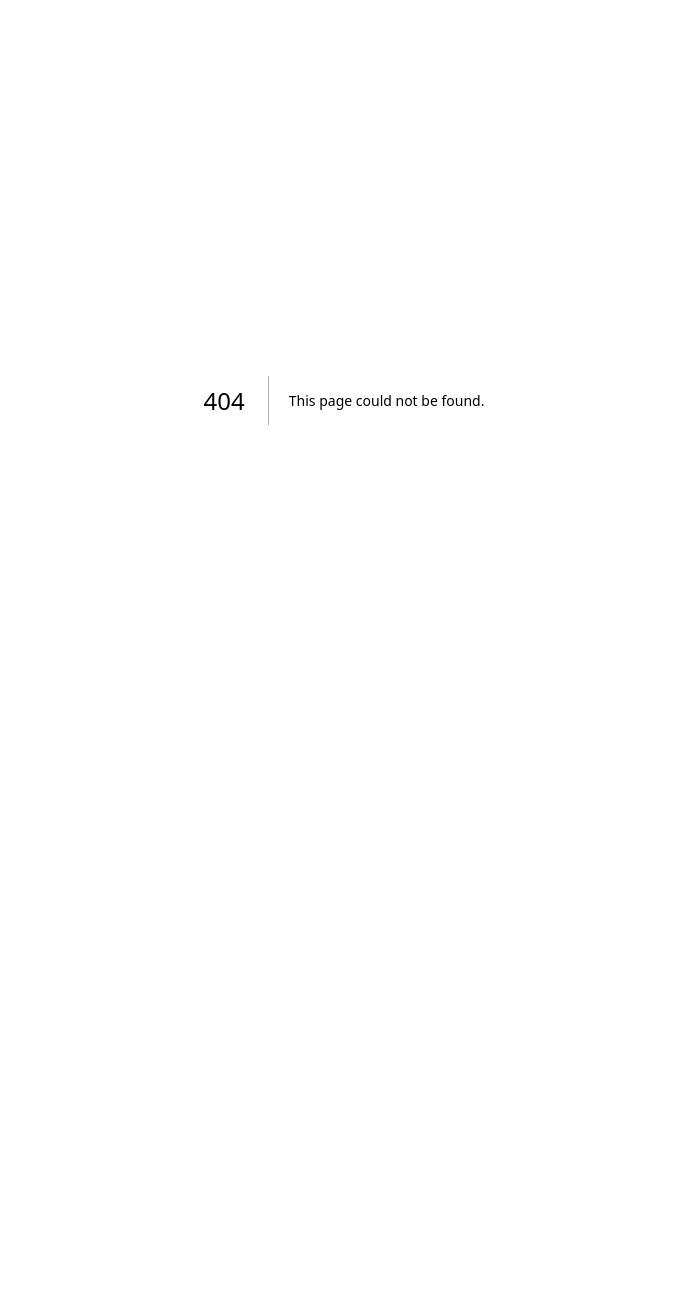
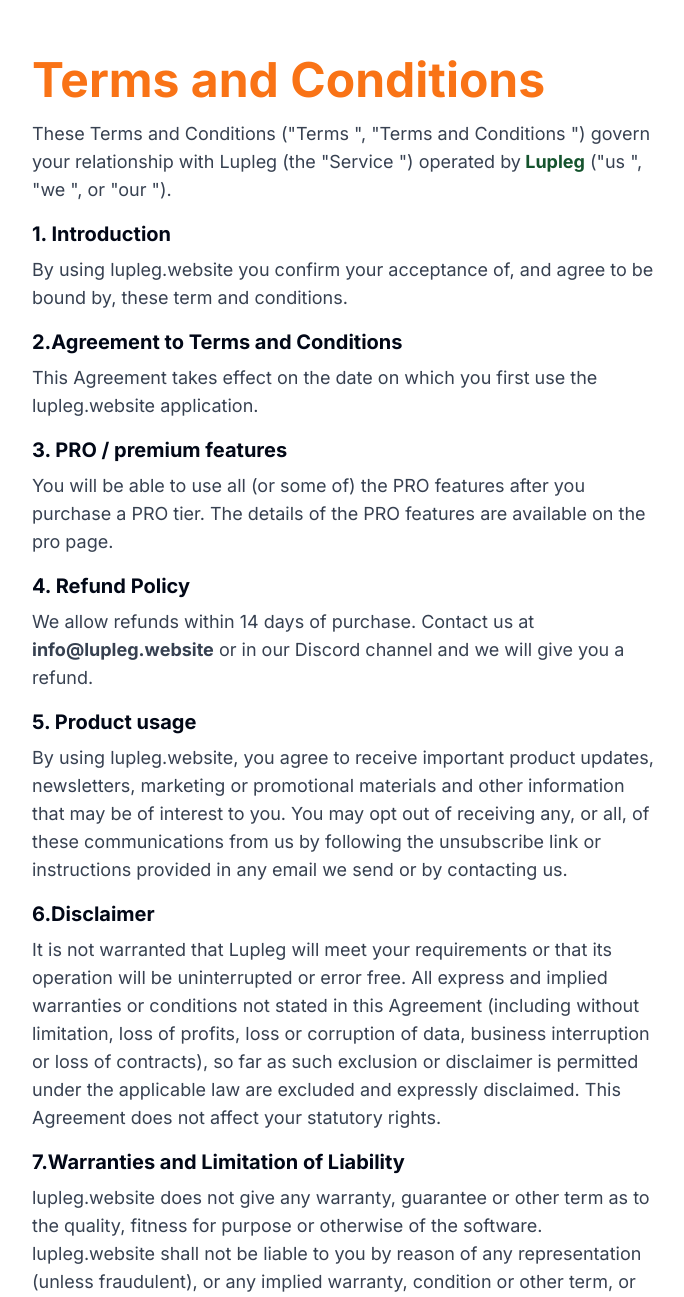
Before and after one commit to Lupleg/Conference, a Next.js app: page /terms in a window 1280 px wide. Before the commit this address had no page. Shown: the top 1297 px of the page, without its empty margins (296-980 px from the left). Before the commit the page ends 800 px from the top, so only its background shows below. Built offline with nearby package versions, Linux system fonts and the light colour scheme.

Commit message:
Created terms page.

```diff
--- /dev/null
+++ b/app/terms/page.jsx
@@ -0,0 +1,110 @@
+import React from "react";
+
+export default function termspage() {
+  return (
+    <div className=" p-6 max-w-2xl mx-auto mt-8">
+      <h1 className="text-5xl font-bold text-orange-500 mb-4">
+        Terms and Conditions
+      </h1>
+      <p className="text-gray-700 mb-4 text-lg">
+        These Terms and Conditions ("Terms ", "Terms and Conditions ") govern
+        your relationship with Lupleg (the "Service ") operated by
+        <span className="text-green-900 font-bold"> Lupleg</span> ("us ", "we ",
+        or "our ").
+      </p>
+      <h3 className="text-xl font-bold mt-4 mb-2">1. Introduction</h3>
+      <p className="text-gray-700 mb-4 text-lg">
+        By using lupleg.website you confirm your acceptance of, and agree to be
+        bound by, these term and conditions.
+      </p>
+      <h3 className="text-xl font-bold mt-4 mb-2">
+        2.Agreement to Terms and Conditions
+      </h3>
+      <p className="text-gray-700 mb-4 text-lg">
+        This Agreement takes effect on the date on which you first use the
+        lupleg.website application.
+      </p>
+      <h3 className=" text-xl font-bold mt-4 mb-2">
+        3. PRO / premium features
+      </h3>
+      <p className="text-gray-700 mb-4 text-lg">
+        You will be able to use all (or some of) the PRO features after you
+        purchase a PRO tier. The details of the PRO features are available on
+        the pro page.
+      </p>
+      <h3 className="text-xl font-bold mt-4 mb-2">4. Refund Policy</h3>
+      <p className="text-gray-700 mb-4 text-lg">
+        We allow refunds within 14 days of purchase. Contact us at <br />
+        <b>info@lupleg.website</b> or in our Discord channel and we will give
+        you a refund.
+      </p>
+      <h3 className="text-xl font-bold mt-4 mb-2"> 5. Product usage</h3>
+      <p className="text-gray-700 mb-4 text-lg">
+        By using lupleg.website, you agree to receive important product updates,
+        newsletters, marketing or promotional materials and other information
+        that may be of interest to you. You may opt out of receiving any, or
+        all, of these communications from us by following the unsubscribe link
+        or instructions provided in any email we send or by contacting us.
+      </p>
+
+      <h3 className="text-xl font-bold mt-4 mb-2">6.Disclaimer</h3>
+      <p className="text-gray-700 mb-4 text-lg">
+        It is not warranted that Lupleg will meet your requirements or that its
+        operation will be uninterrupted or error free. All express and implied
+        warranties or conditions not stated in this Agreement (including without
+        limitation, loss of profits, loss or corruption of data, business
+        interruption or loss of contracts), so far as such exclusion or
+        disclaimer is permitted under the applicable law are excluded and
+        expressly disclaimed. This Agreement does not affect your statutory
+        rights.
+      </p>
+      <h3 className="text-xl font-bold mt-4 mb-2">
+        7.Warranties and Limitation of Liability
+      </h3>
+      <p className="text-gray-700 mb-4 text-lg">
+        lupleg.website does not give any warranty, guarantee or other term as to
+        the quality, fitness for purpose or otherwise of the software.
+        lupleg.website shall not be liable to you by reason of any
+        representation (unless fraudulent), or any implied warranty, condition
+        or other term, or any duty at common law, for any loss of profit or any
+        indirect, special or consequential loss, damage, costs, expenses or
+        other claims (whether caused by iCodeThis 's negligence or the
+        negligence of its servants or agents or otherwise) which arise out of or
+        in connection with the provision of any goods or services by
+        lupleg.website. lupleg.website shall not be liable or deemed to be in
+        breach of contract by reason of any delay in performing, or failure to
+        perform, any of its obligations if the delay or failure was due to any
+        cause beyond its reasonable control. Notwithstanding contrary clauses in
+        this Agreement, in the event that lupleg.website are deemed liable to
+        you for breach of this Agreement, you agree that lupleg.website 's
+        liability is limited to the amount actually paid by you for your
+        services or software, which amount calculated in reliance upon this
+        clause. You hereby release lupleg.website from any and all obligations,
+        liabilities and claims in excess of this limitation.
+      </p>
+      <h3 className="text-xl font-bold mt-4 mb-2">8. Changes</h3>
+      <p className="text-gray-700 mb-4 text-lg">
+        We reserve the right, at our sole discretion, to modify or replace these
+        Terms at any time. If a revision is material we will try to provide at
+        least 30 days notice prior to any new terms taking effect. What
+        constitutes a material change will be determined at our sole discretion.
+        By continuing to access or use our Service after those revisions become
+        effective, you agree to be bound by the revised terms. If you do not
+        agree to the new terms, please stop using the Service.
+      </p>
+      <h3 className="text-xl font-bold mt-4 mb-2">9. Governing Law</h3>
+      <p className="text-gray-700 mb-4 text-lg ">
+        These Terms shall be governed and construed in accordance with the laws
+        of Zambia (ZM), without regard to its conflict of law provisions. Our
+        failure to enforce any right or provision of these Terms will not be
+        considered a waiver of those rights. If any provision of these Terms is
+        held to be invalid or unenforceable by a court, thediving provisions of
+        these Terms will remain in effect. These Terms constitute the entire
+        agreement between us regarding our Service, and supersede and replace
+        any prior agreements we might have between us regarding the Service.
+        <span className="font-bold text-black"> Last updated:</span> 04 June
+        2024.
+      </p>
+    </div>
+  );
+}
```
Also changed, not shown: 1 other file (tests, documents, lock files or other folders).
